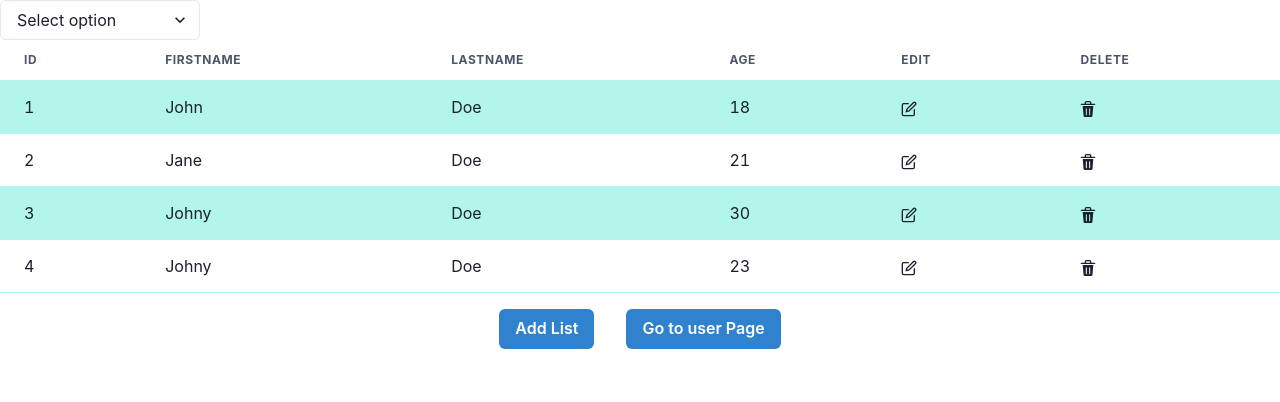
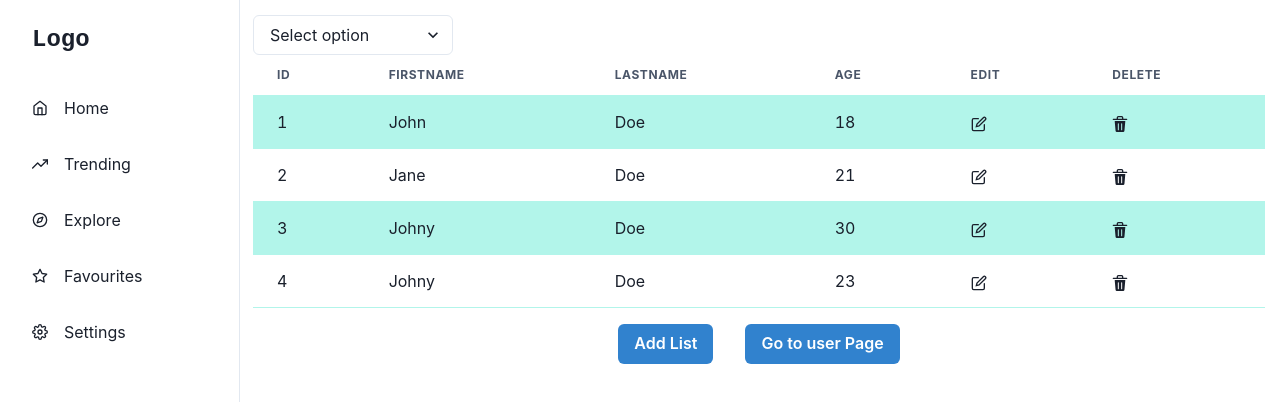
Before and after one commit to padcllc/react_levelUp_example, a React (Vite) app: page /todo-list in a window 1280 px wide. Shown: the top 402 px of the page. Built offline with nearby package versions, Linux system fonts and the light colour scheme.

Commit message:
fixed bugs

```diff
--- /dev/null
+++ b/src/app/components/sideBar/index.tsx
@@ -0,0 +1,202 @@
+'use client'
+
+import React, { ReactNode, createContext, useCallback, useContext, useEffect, useRef, useState } from 'react'
+import {
+  IconButton,
+  Box,
+  CloseButton,
+  Flex,
+  Icon,
+  useColorModeValue,
+  Text,
+  Drawer,
+  DrawerContent,
+  useDisclosure,
+  BoxProps,
+  FlexProps,
+} from '@chakra-ui/react'
+import {
+  FiHome,
+  FiTrendingUp,
+  FiCompass,
+  FiStar,
+  FiSettings,
+  FiMenu,
+} from 'react-icons/fi'
+import { IconType } from 'react-icons'
+import { ReactText } from 'react'
+import roleHook from '../../hooks/role_hook'
+
+
+interface LinkItemProps {
+  name: string
+  role: string
+  icon: IconType
+}
+
+
+export default function Sidebar() {
+
+  const { isOpen, onOpen, onClose } = useDisclosure();
+
+  return (
+    <Box minH="100vh" bg={useColorModeValue('gray.100', 'gray.900')}>
+      <SidebarContent onClose={() => onClose} display={{ base: 'none', md: 'block' }} />
+      <Drawer
+        isOpen={isOpen}
+        placement="left"
+        onClose={onClose}
+        returnFocusOnClose={false}
+        onOverlayClick={onClose}
+        size="full">
+        <DrawerContent>
+          <SidebarContent onClose={onClose} />
+        </DrawerContent>
+      </Drawer>
+      {/* mobilenav */}
+      <MobileNav display={{ base: 'flex', md: 'none' }} onOpen={onOpen} />
+      <Box ml={{ base: 0, md: 60 }} p="4">
+        {/* Content */}
+      </Box>
+    </Box>
+  )
+}
+
+interface SidebarProps extends BoxProps {
+  onClose: () => void
+}
+
+const SidebarContent = ({ onClose, ...rest }: SidebarProps) => {
+
+
+
+  const [role,setRole] = useState<any>(true);
+
+  const [linkItems, setLinkItems] = useState<LinkItemProps[]>([
+    { name: 'Home', icon: FiHome, role: 'user' }, //true
+    { name: 'Trending', icon: FiTrendingUp, role: 'admin' },//false
+    { name: 'Explore', icon: FiCompass, role: 'superadmin' },//true
+    { name: 'Favourites', icon: FiStar, role: 'user' },//true
+    { name: 'Settings', icon: FiSettings, role: 'admin' },//false
+  ]);
+
+
+
+// useEffect(()=>{
+//  setLinkItems(linkItems.filter((item:LinkItemProps) => role))
+// },[role]);
+
+
+  return (
+    <Box
+      bg={useColorModeValue('white', 'gray.900')}
+      borderRight="1px"
+      borderRightColor={useColorModeValue('gray.200', 'gray.700')}
+      w={{ base: 'full', md: 60 }}
+      pos="fixed"
+      h="full"
+      {...rest}>
+      <Flex h="20" alignItems="center" mx="8" justifyContent="space-between">
+        <Text fontSize="2xl" fontFamily="monospace" fontWeight="bold">
+          Logo
+        </Text>
+        <CloseButton display={{ base: 'flex', md: 'none' }} onClick={onClose} />
+      </Flex>
+
+
+
+      {linkItems?.map((link) => (
+        <NavItem key={link.name} icon={link.icon} >
+          {link.name}
+        </NavItem>
+      ))}
+
+      {/* {linkItems.map((link) => (
+        setLinkItems(
+          linkItems.filter((item: LinkItemProps) => {
+            item.role === 'user'
+            return (
+              <NavItem key={link.name} icon={link.icon} onClick={(() => {
+                role.current = roleHook(link.role);
+                console.log(role, 'role')
+              })}>
+                {link.name}
+              </NavItem>
+            )
+          })
+        )
+      ))} */}
+
+
+
+    </Box>
+  )
+}
+
+interface NavItemProps extends FlexProps {
+  icon: IconType
+  children: ReactText
+}
+const NavItem = ({ icon, children, ...rest }: NavItemProps) => {
+  return (
+    <Box
+      as="a"
+      href="#"
+      style={{ textDecoration: 'none' }}
+      _focus={{ boxShadow: 'none' }}>
+      <Flex
+        align="center"
+        p="4"
+        mx="4"
+        borderRadius="lg"
+        role="group"
+        cursor="pointer"
+        _hover={{
+          bg: 'cyan.400',
+          color: 'white',
+        }}
+        {...rest}>
+        {icon && (
+          <Icon
+            mr="4"
+            fontSize="16"
+            _groupHover={{
+              color: 'white',
+            }}
+            as={icon}
+          />
+        )}
+        {children}
+      </Flex>
+    </Box>
+  )
+}
+
+interface MobileProps extends FlexProps {
+  onOpen: () => void
+}
+const MobileNav = ({ onOpen, ...rest }: MobileProps) => {
+  return (
+    <Flex
+      ml={{ base: 0, md: 60 }}
+      px={{ base: 4, md: 24 }}
+      height="20"
+      alignItems="center"
+      bg={useColorModeValue('white', 'gray.900')}
+      borderBottomWidth="1px"
+      borderBottomColor={useColorModeValue('gray.200', 'gray.700')}
+      justifyContent="flex-start"
+      {...rest}>
+      <IconButton
+        variant="outline"
+        onClick={onOpen}
+        aria-label="open menu"
+        icon={<FiMenu />}
+      />
+
+      <Text fontSize="2xl" ml="8" fontFamily="monospace" fontWeight="bold">
+        Logo
+      </Text>
+    </Flex>
+  )
+}
--- a/src/app/pages/main/index.tsx
+++ b/src/app/pages/main/index.tsx
@@ -1,9 +1,16 @@
 import { Outlet } from "react-router-dom";
+import Sidebar from "../../components/sideBar";
 
 export function Main() {
     return (
         <>
+        <div className="main_content">
+        <Sidebar/>
+        <div className="outlate">
         <Outlet/>
+        </div>
+        </div>
+
 
         </>
     )
--- a/src/app/toDoList/index.tsx
+++ b/src/app/toDoList/index.tsx
@@ -35,11 +35,6 @@ export function ToDoList() {
     const navigate = useNavigate(); ///used  React Router useNavigate hooks.
 
     const [toDoItem, setToDoItem] = useState<ToDoListDataType[]>([]);///for example, useState can be used to send and change state
-    const [showValue, setshowValue] = useState<boolean>();
-
-    const  isOwner:boolean = roleHook('user');
-
-    const [role,setRole] = useState<any>();
 
     useEffect(() => { /// for example, useEffect can be used to get table data in page mounting
         axios.get("db/toDo_list.json")
@@ -72,10 +67,8 @@ export function ToDoList() {
         <>
             {/* Use Chakra UI Input  */}
             <div style={{ width: '200px' }}>
-                <p>{role ? 'ffgfgfdgfgfdgfdg' : ''}</p>
                 <Select placeholder='Select option' onChange={((event:React.ChangeEvent<HTMLSelectElement>) => {
-                   setRole(roleHook(event.target.value));
-                   console.log(role)
+                   roleHook(event.target.value);
                 })}>
                     <option value='user'>User</option>
                     <option value='admin'>Admin</option>
--- a/src/index.css
+++ b/src/index.css
@@ -11,3 +11,18 @@ code {
   font-family: source-code-pro, Menlo, Monaco, Consolas, "Courier New",
     monospace;
 }
+
+
+.main_content{
+display: flex;
+justify-content: space-between;
+}
+
+
+.outlate{
+  width: 100%;
+  padding: 15px;
+}
+.css-jfo9gg{
+  margin-left: 206px !important;
+}
```
